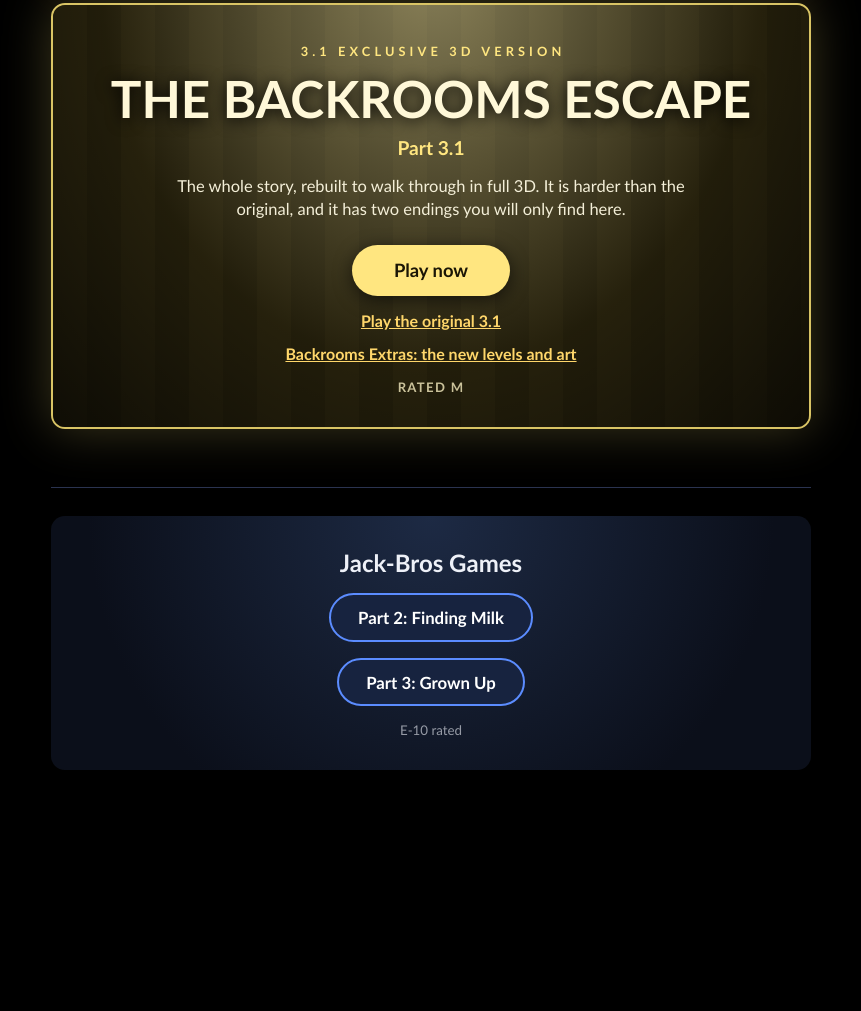
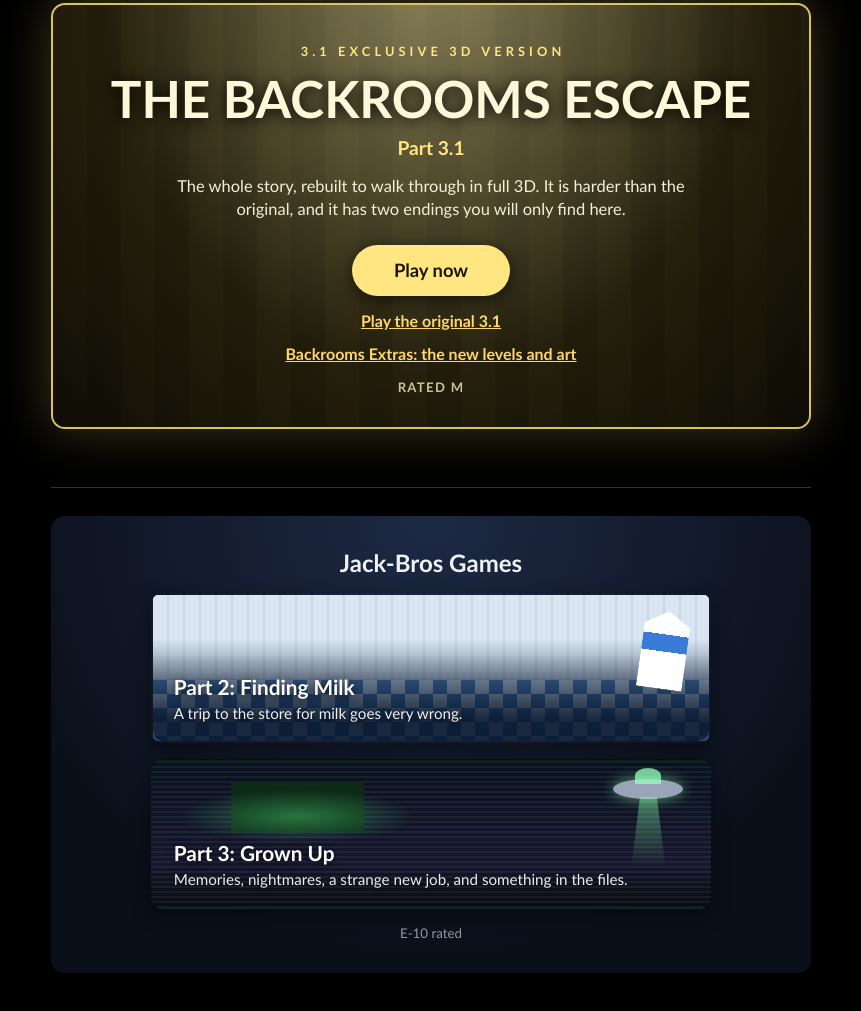
Before and after one commit to burdluver90/jack-bros-game-series, a plain HTML site: page index.html in a window 1280 px wide. Shown: the part 623-1634 px from the top of the page, without its empty margins (209-1070 px from the left). Before the commit the page ends 1441 px from the top, so only its background shows below. Drawn offline with Linux system fonts and the light colour scheme.

Commit message:
Themed cards for the Jack-Bros games; flush light switches and framed photos in The Quiet Floor
Co-Authored-By: Claude Opus 5.5 <noreply@anthropic.com>

```diff
--- a/index.html
+++ b/index.html
@@ -50,6 +50,21 @@ h1{margin:0}
 a.game{display:inline-block;padding:.7em 1.6em;border-radius:999px;border:2px solid #5b8cff;background:#17233f;color:#fff;font-weight:bold;text-decoration:none;font-size:1.05rem}
 a.game:hover,a.game:focus-visible{background:#5b8cff}
 small{opacity:.6}
+/* Jack-Bros cards: simple backgrounds that show each game's theme */
+a.jcard{position:relative;display:flex;flex-direction:column;justify-content:flex-end;gap:.3rem;width:100%;max-width:560px;min-height:150px;padding:1.2rem 1.3rem;border-radius:12px;overflow:hidden;color:#fff;text-decoration:none;text-align:left;border:2px solid transparent;box-shadow:0 6px 20px rgba(0,0,0,.45)}
+a.jcard b{position:relative;z-index:1;font-size:1.3rem;text-shadow:0 2px 8px rgba(0,0,0,.7)}
+a.jcard>span:not([aria-hidden]){position:relative;z-index:1;font-size:.95rem;opacity:.92;text-shadow:0 1px 6px rgba(0,0,0,.8)}
+a.jcard:hover,a.jcard:focus-visible{border-color:#fff;transform:translateY(-2px)}
+/* Part 2: a grocery store aisle with a checkered floor and a milk carton */
+.milk{background:linear-gradient(180deg,rgba(0,0,0,0) 40%,rgba(10,30,60,.75)),repeating-linear-gradient(90deg,#d9e6f2 0 14px,#c6d6e6 14px 16px),linear-gradient(#7fb2e0,#7fb2e0);background-size:auto,100% 58%,100% 100%;background-repeat:no-repeat;background-position:0 0,0 0,0 0}
+.milk::before{content:"";position:absolute;left:0;right:0;bottom:0;height:42%;background:conic-gradient(#f4f4f4 25%,#2f5f9a 0 50%,#f4f4f4 0 75%,#2f5f9a 0) 0 0/28px 28px;opacity:.55}
+.milk::after{content:"";position:absolute;inset:0;background:linear-gradient(180deg,transparent 30%,rgba(8,22,45,.88) 85%)}
+.milk .carton{z-index:1;position:absolute;right:1.4rem;top:1rem;width:46px;height:78px;background:linear-gradient(#fff 0 30%,#3a7bd5 30% 52%,#fff 52%);clip-path:polygon(0 18%,50% 0,100% 18%,100% 100%,0 100%);box-shadow:0 0 0 2px #fff;transform:rotate(8deg)}
+/* Part 3: an office at night, a green work screen, and a little UFO */
+.grown{background:radial-gradient(ellipse 30% 26% at 26% 38%,rgba(90,255,140,.35),transparent 70%),linear-gradient(90deg,transparent 14%,#0d2a17 14% 38%,transparent 38%) 0 22%/100% 34% no-repeat,repeating-linear-gradient(180deg,rgba(90,255,140,.08) 0 2px,transparent 2px 5px),linear-gradient(180deg,#0b1020,#1a1430 70%,#0a0a12)}
+.grown .ufo{position:absolute;right:1.6rem;top:1.1rem;width:70px;height:20px;border-radius:50%;background:#9aa4b8;box-shadow:0 0 14px rgba(140,255,170,.6)}
+.grown .ufo::before{content:"";position:absolute;left:22px;top:-11px;width:26px;height:16px;border-radius:50% 50% 0 0;background:rgba(150,255,190,.75)}
+.grown .ufo::after{content:"";position:absolute;left:18px;top:18px;width:34px;height:70px;background:linear-gradient(rgba(140,255,170,.45),transparent);clip-path:polygon(25% 0,75% 0,100% 100%,0 100%)}
 </style></head><body>
 
 <section class="series">
@@ -82,8 +97,8 @@ small{opacity:.6}
 
 <section class="jb">
 <h1>Jack-Bros Games</h1>
-<a class="game" href="finding-milk-part-2/">Part 2: Finding Milk</a>
-<a class="game" href="part-3-grown-up/">Part 3: Grown Up</a>
+<a class="jcard milk" href="finding-milk-part-2/"><span class="carton" aria-hidden="true"></span><b>Part 2: Finding Milk</b><span>A trip to the store for milk goes very wrong.</span></a>
+<a class="jcard grown" href="part-3-grown-up/"><span class="ufo" aria-hidden="true"></span><b>Part 3: Grown Up</b><span>Memories, nightmares, a strange new job, and something in the files.</span></a>
 <small>E-10 rated</small>
 </section>
 </body></html>
```
Also changed, not shown: the-quiet-floor/index.html (+11 -2 lines).
